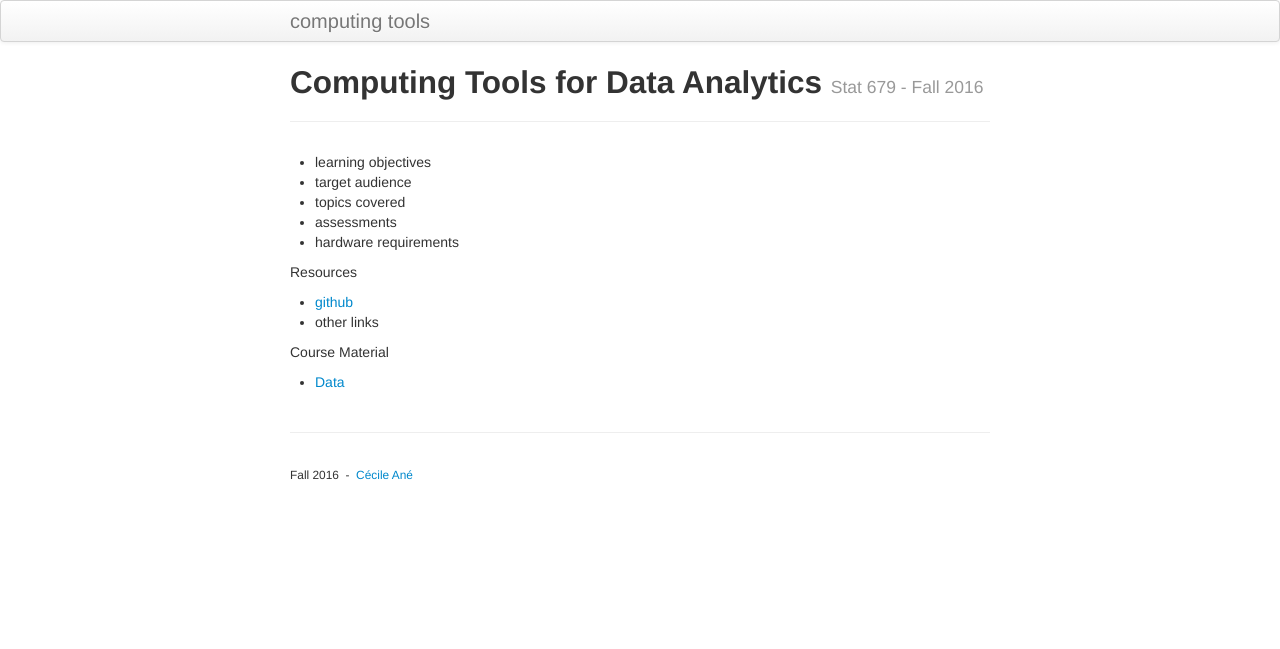
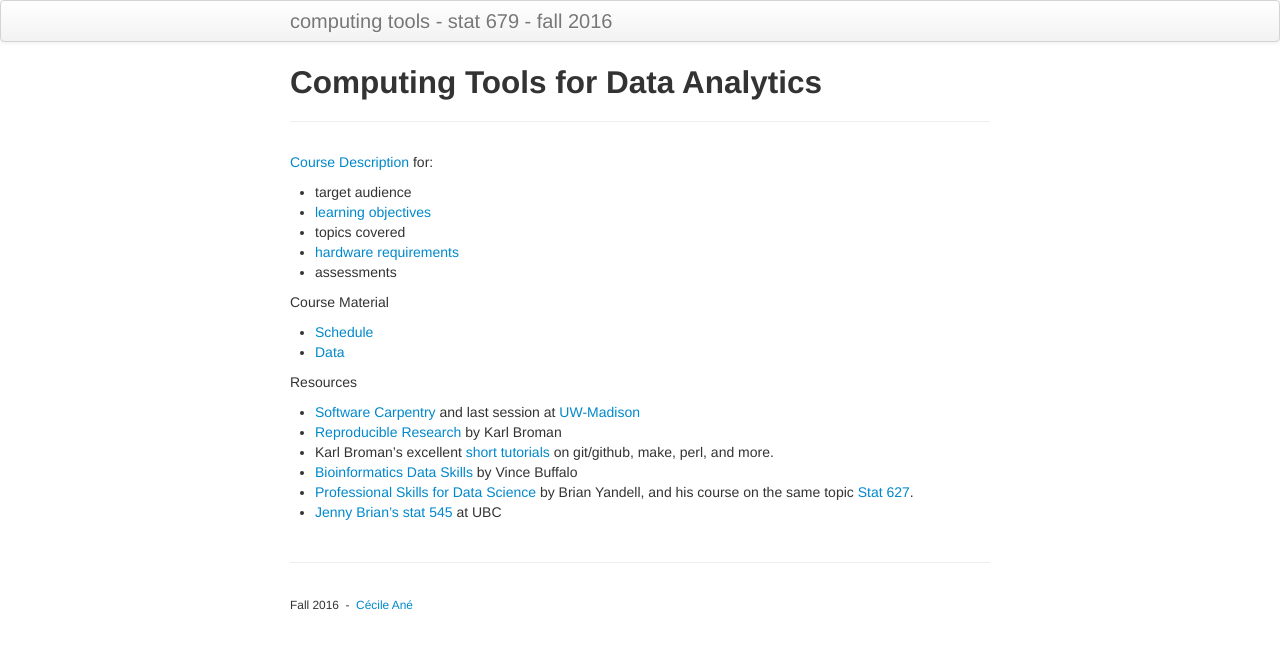
Before and after one commit to cecileane/computingtools, a Jekyll site: the page built from index.md, in a window 1280 px wide. Shown: the top 649 px of the page. Built offline with Jekyll 4.4.1, drawn with Linux system fonts in a browser that asks for light colours.

Commit message:
added course description, prereq

```diff
--- a/_config.yml
+++ b/_config.yml
@@ -8,7 +8,7 @@ highlighter: rouge
 # Themes are encouraged to use these universal variables
 # so be sure to set them if your theme uses them.
 #
-title : computing tools
+title : computing tools - stat 679 - fall 2016
 author :
   name : Cécile Ané
   email : cecile.ane@wisc.edu
--- a/index.md
+++ b/index.md
@@ -1,19 +1,32 @@
 ---
 layout: page
 title: Computing Tools for Data Analytics
-tagline: Stat 679 - Fall 2016
+tagline:
 description: course website, UW-Madison, Statistics 679
 ---
 
-- learning objectives
+[Course Description](pages/coursedescription.html) for:
+
 - target audience
+- [learning objectives](pages/coursedescription.html#learning-objectives)
 - topics covered
+- [hardware requirements](pages/coursedescription.html#hardware-requirements)
 - assessments
-- hardware requirements
+
+Course Material
+
+- [Schedule](pages/schedule.html)
+- [Data](pages/data.html)
 
 Resources
-- [github](link)
-- other links
 
-Course Material
-- [Data](pages/data.html)
+- [Software Carpentry](http://software-carpentry.org/lessons/) and last session
+  at [UW-Madison](http://uw-madison-aci.github.io/2016-06-08-uwmadison/)
+- [Reproducible Research](https://github.com/kbroman/Talk_ReproRes) by Karl Broman
+- Karl Broman's excellent [short tutorials](http://kbroman.org/pages/tutorials.html) on
+  git/github, make, perl, and more.
+- [Bioinformatics Data Skills](http://shop.oreilly.com/product/0636920030157.do) by Vince Buffalo
+- [Professional Skills for Data Science](http://www.stat.wisc.edu/network-skills) by Brian Yandell,
+  and his course on the same topic
+  [Stat 627](https://github.com/datascience-uwmadison/stat627).
+- [Jenny Brian's stat 545](http://stat545-ubc.github.io/) at UBC
```
Also changed, not shown: pages/coursedescription.md (added, +94 -0 lines), pages/data.md (+4 -0 lines), pages/schedule.md (added, +12 -0 lines).
